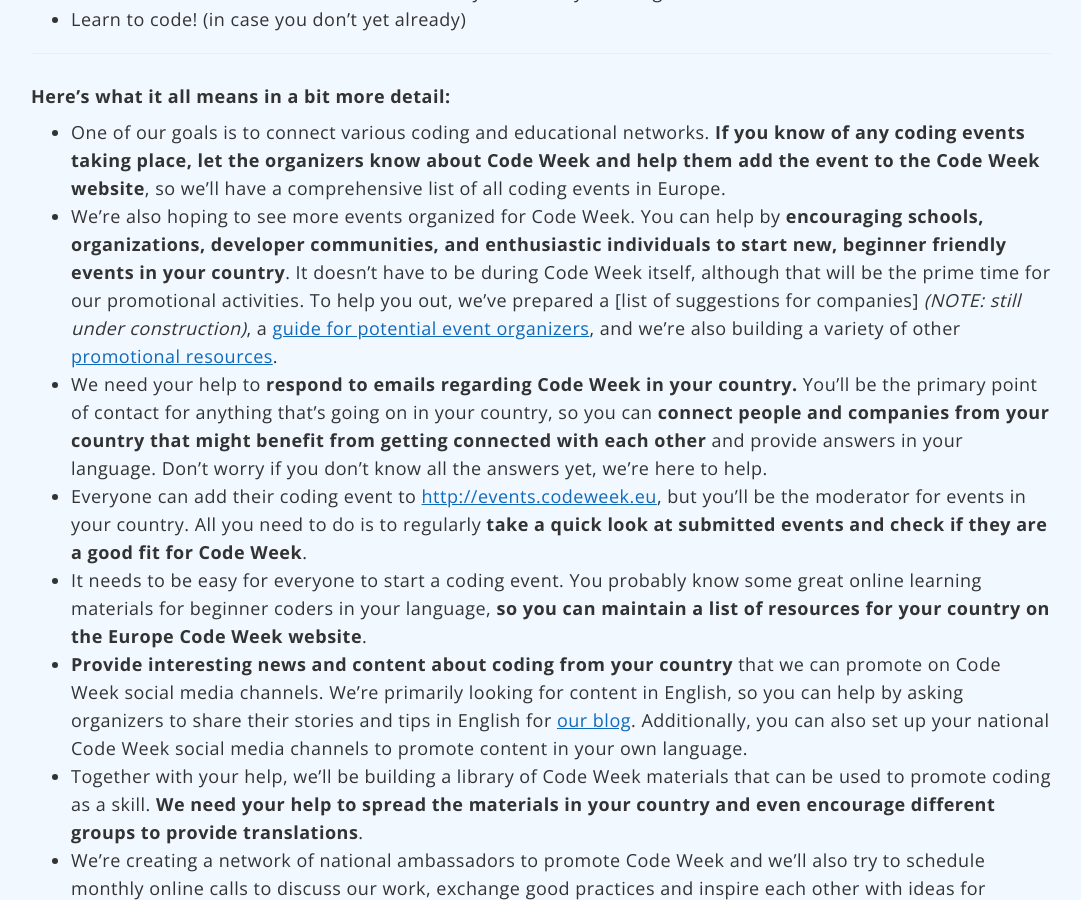
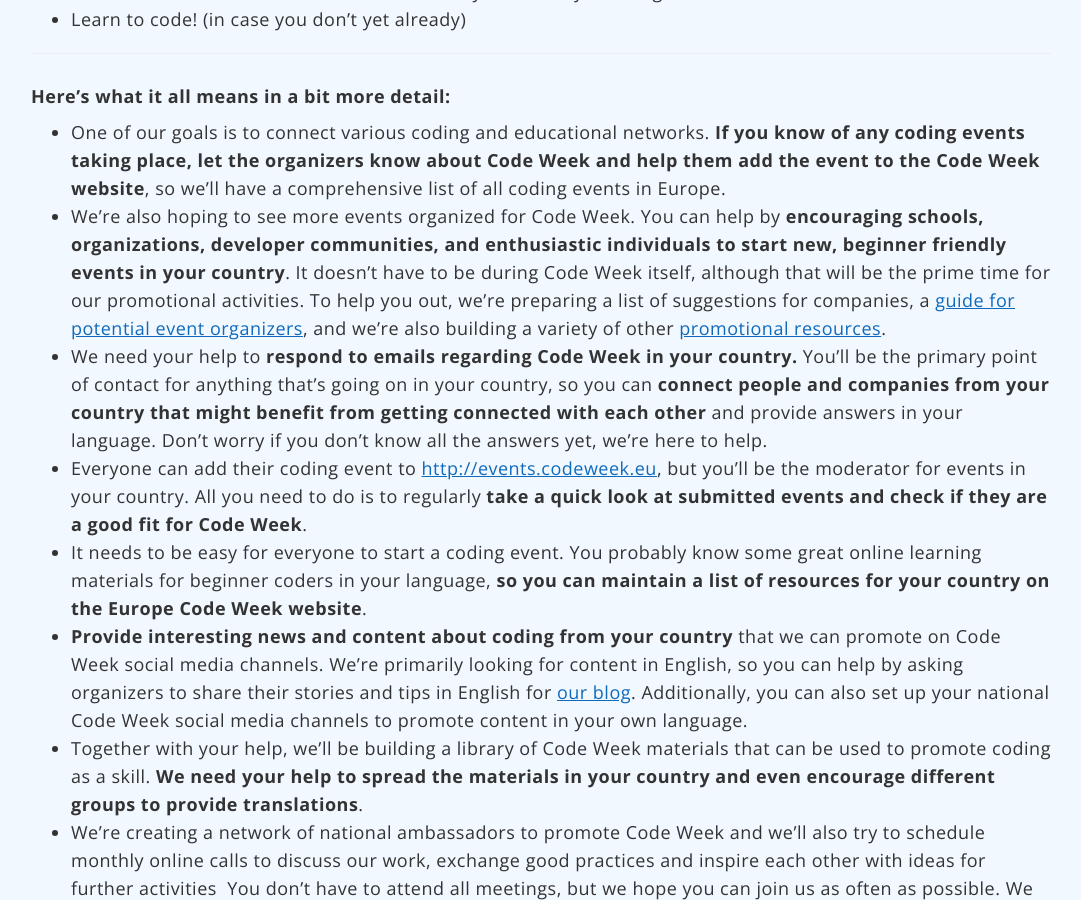
Before and after one commit to codeeu/codeeu.github.io, a Jekyll site: the page built from beambassador/index.html, in a window 1280 px wide and 900 px high, scrolled down 744 px. Shown: the whole window, without its empty margins (99-1180 px from the left). Built offline with Jekyll 4.4.1, drawn with Linux system fonts in a browser that asks for light colours; nearby versions of some CDN libraries; Markdown is read by kramdown in place of the engine named in the settings.

```diff
--- a/beambassador/index.html
+++ b/beambassador/index.html
@@ -30,7 +30,7 @@
 	<p><strong>Here&rsquo;s what it all means in a bit more detail:</strong></p>
 	<ul>
 		<li>One of our goals is to connect various coding and educational networks. <strong>If you know of any coding events taking place, let the organizers know about Code Week and help them add the event to the Code Week website</strong>, so we&rsquo;ll have a comprehensive list of all coding events in Europe.</li>
-		<li>We&rsquo;re also hoping to see more events organized for Code Week. You can help by <strong>encouraging</strong> <strong>schools, organizations, developer communities, and enthusiastic individuals to start new, beginner friendly events in your country</strong>. It doesn&rsquo;t have to be during Code Week itself, although that will be the prime time for our promotional activities. To help you out, we&rsquo;ve prepared a [list of suggestions for companies] <em>(NOTE: still under construction)</em>, a <a href="http://events.codeweek.eu/guide">guide for potential event organizers</a>, and we&rsquo;re also building a variety of other <a href="https://github.com/codeeu/codeeu-resources">promotional resources</a>. </li>
+		<li>We&rsquo;re also hoping to see more events organized for Code Week. You can help by <strong>encouraging</strong> <strong>schools, organizations, developer communities, and enthusiastic individuals to start new, beginner friendly events in your country</strong>. It doesn&rsquo;t have to be during Code Week itself, although that will be the prime time for our promotional activities. To help you out, we&rsquo;re preparing a list of suggestions for companies, a <a href="http://events.codeweek.eu/guide">guide for potential event organizers</a>, and we&rsquo;re also building a variety of other <a href="https://github.com/codeeu/codeeu-resources">promotional resources</a>. </li>
 		<li>We need your help to <strong>respond to emails regarding Code Week in your country.</strong> You&rsquo;ll be the primary point of contact for anything that&rsquo;s going on in your country, so you can <strong>connect people and companies from your country that might benefit from getting connected with each other</strong> and provide answers in your language. Don&rsquo;t worry if you don&rsquo;t know all the answers yet, we&rsquo;re here to help.</li>
 		<li>Everyone can add their coding event to <a href="http://events.codeweek.eu">http://events.codeweek.eu</a>, but you&rsquo;ll be the moderator for events in your country. All you need to do is to regularly<strong> take a quick look at submitted events and check if they are a good fit for Code Week</strong>.&nbsp;</li>
 		<li>It needs to be easy for everyone to start a coding event. You probably know some great online learning materials for beginner coders in your language, <strong>so you can maintain a list of resources for your country on the Europe Code Week website</strong>.&nbsp;</li>
```
